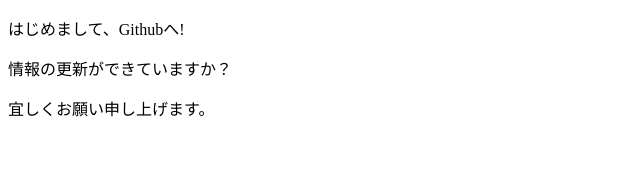
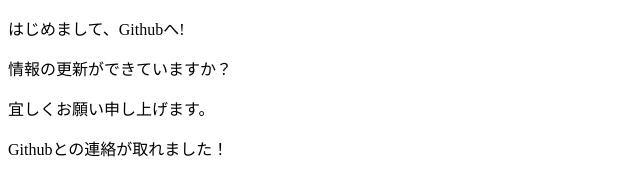
Before and after one commit to c3230086/www, a plain HTML site: page index.html in a window 1280 px wide. Shown: the whole page, without its empty margins (0-640 px from the left). Drawn offline with Linux system fonts and the light colour scheme.

Commit message:
update2025/04/16

```diff
--- a/index.html
+++ b/index.html
@@ -10,5 +10,6 @@
     <p>はじめまして、Githubへ!</p>
     <p>情報の更新ができていますか？</p>
     <p>宜しくお願い申し上げます。</p>
+    <p>Githubとの連絡が取れました！</p>
 </body>
 </html>
```
